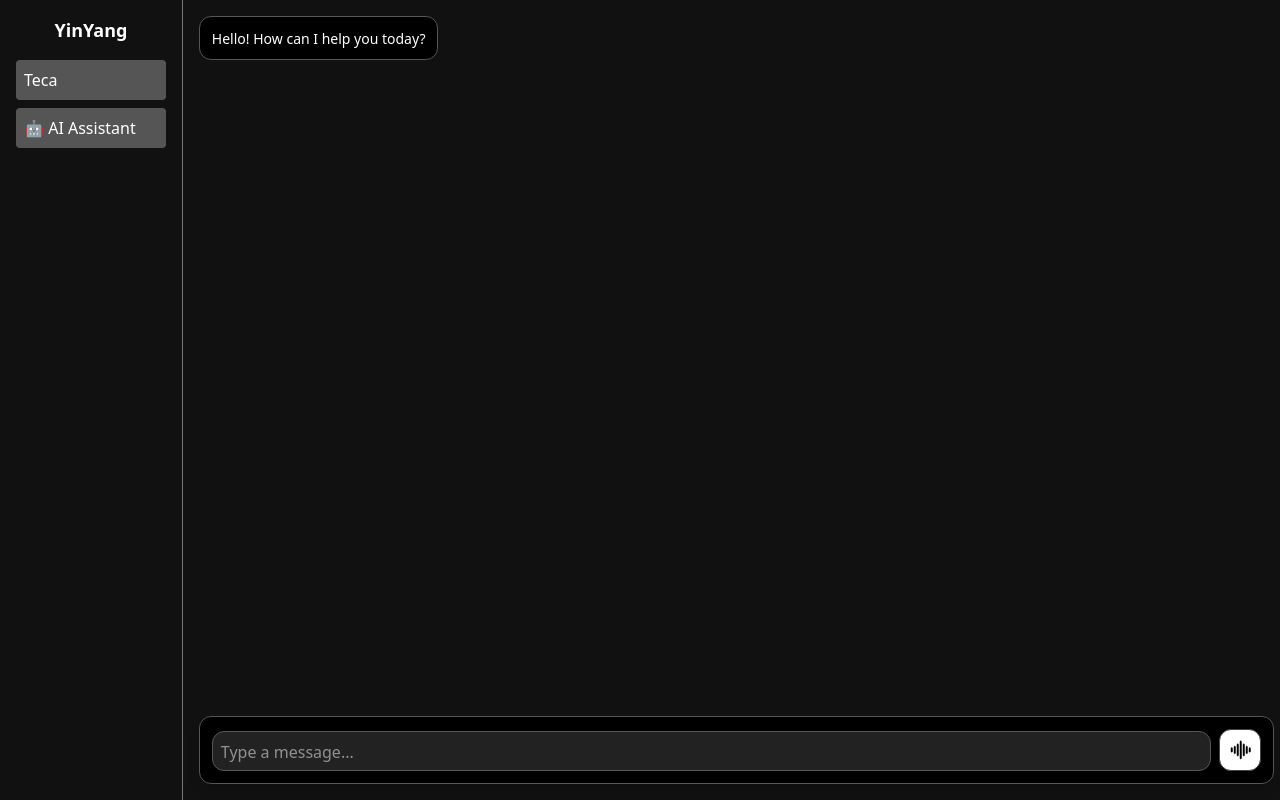
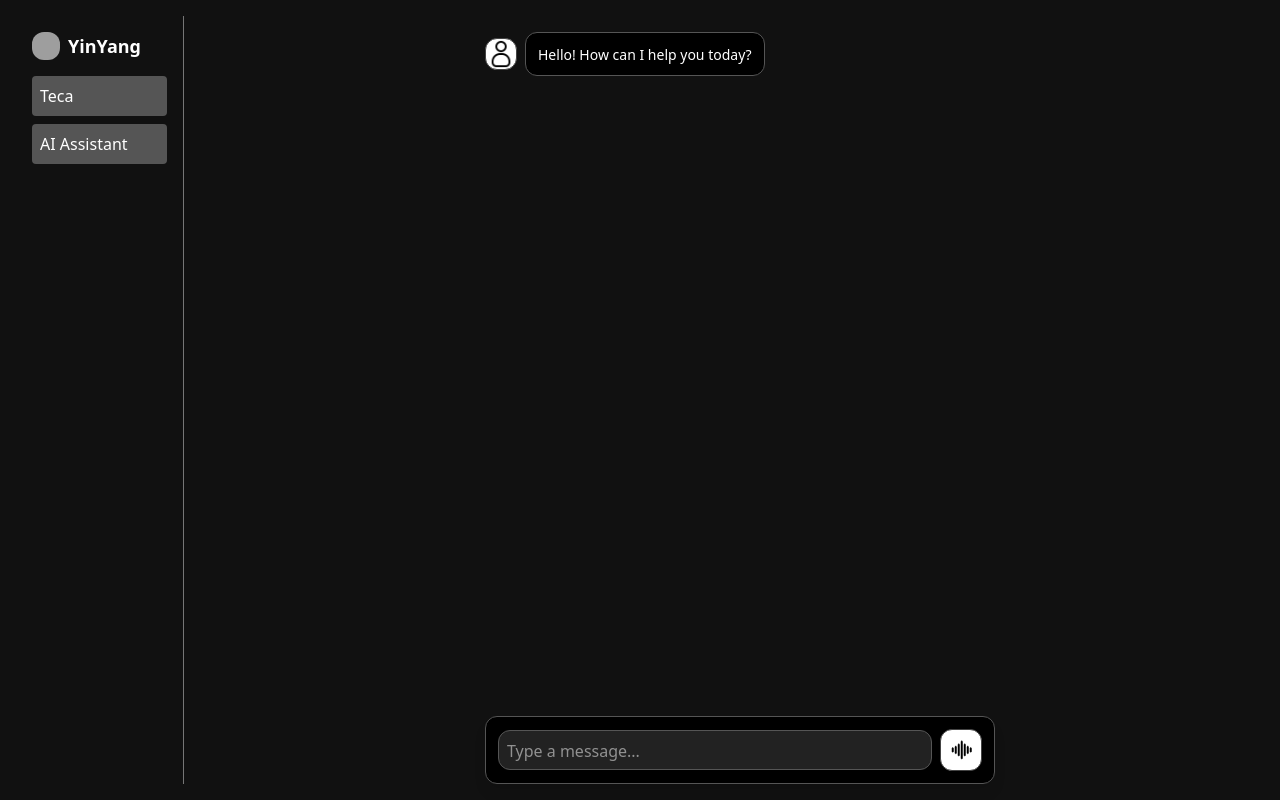
Before and after one commit to samirertt/yinyang, a React (Vite) app in the folder Frontend/: page /chat in a window 1280 px wide. Built offline with nearby package versions, Linux system fonts and the light colour scheme; grey boxes are pictures that could not be loaded.

Commit message:
Update
Todo: Minimize ChatHistory

```diff
--- a/Frontend/src/components/CharacterAvatar.tsx
+++ /dev/null
@@ -1,12 +0,0 @@
-import React from "react";
-
-const CharacterAvatar = ({ name, avatar }) => {
-  return (
-    <div className="flex items-center space-x-2">
-      <img src={avatar} alt={name} className="w-8 h-8 rounded-full" />
-      <span className="text-gray-300 font-medium">{name}</span>
-    </div>
-  );
-};
-
-export default CharacterAvatar;
--- a/Frontend/src/components/ChatHistory.tsx
+++ b/Frontend/src/components/ChatHistory.tsx
@@ -1,13 +1,26 @@
+import YinYang from "../assets/yinyang.png";
+
 export default function ChatHistory() {
   return (
-    <div className="w-1/7 bg-[var(--gray-black)] p-4 border-r border-[var(--gray-medium-dark)] flex flex-col">
-      <h2 className="text-lg font-semibold mb-4 text-[var(--white)]">YinYang</h2>
+    <div
+      className="w-full h-full bg-[var(--gray-black)] p-4 border-r border-[var(--gray-medium-dark)] flex flex-col"
+      style={{ whiteSpace: "pre-wrap", wordWrap: "break-word" }}
+    >
+      <div className="flex items-center gap-2 mb-4">
+        <img
+          src={YinYang}
+          alt="AI Avatar"
+          className="w-7 h-7 rounded-xl"
+        />
+        <h2 className="text-lg font-semibold text-[var(--white)]">YinYang</h2>
+      </div>
+
       <div className="space-y-2">
         <button className="w-full text-left p-2 bg-[var(--gray-darker)] text-[var(--white)] rounded hover:bg-[var(--gray-medium-dark)]">
-           Teca
+          Teca
         </button>
         <button className="w-full text-left p-2 bg-[var(--gray-darker)] text-[var(--white)] rounded hover:bg-[var(--gray-medium-dark)]">
-          🤖 AI Assistant
+          AI Assistant
         </button>
       </div>
     </div>
--- a/Frontend/src/components/InputBar.tsx
+++ b/Frontend/src/components/InputBar.tsx
@@ -1,5 +1,5 @@
 import { useState, useRef, useEffect } from "react";
-import SendIcon from "../assets/SendIcon.svg";  // Adjust the path if needed
+import SendIcon from "../assets/SendIcon.svg";
 import SpeakIcon from "../assets/SpeakIcon.svg";
 
 interface InputBarProps {
@@ -22,22 +22,20 @@ export default function InputBar({ sendMessage }: InputBarProps) {
     speechSynthesis.speak(speech);
   };
 
-  // Adjust the height of the textarea based on its content
   const adjustTextareaHeight = () => {
     if (textareaRef.current) {
-      textareaRef.current.style.height = "auto"; // Reset height to recalculate
+      textareaRef.current.style.height = "auto";
       textareaRef.current.style.height = `${textareaRef.current.scrollHeight}px`;
     }
   };
 
-  // Adjust the textarea height whenever the message changes
   useEffect(() => {
     adjustTextareaHeight();
   }, [message]);
 
   return (
     <div
-      className="fixed bottom-4 w-[83%] md:w-[84%] p-3 flex items-end rounded-xl shadow-lg"
+      className="fixed bottom-4 p-3 max-w-xs min-w-[510px] flex items-center rounded-xl shadow-lg"
       style={{
         backgroundColor: "var(--black)",
         color: "var(--gray-light)",
@@ -52,7 +50,7 @@ export default function InputBar({ sendMessage }: InputBarProps) {
           backgroundColor: "var(--gray-near-black)",
           color: "var(--white)",
           border: "1px solid var(--gray-darker)",
-          maxHeight: "150px" // Optional: Set a max height to prevent it from growing too much
+          maxHeight: "150px"
         }}
         value={message}
         onChange={(e) => setMessage(e.target.value)}
--- a/Frontend/src/components/MessageBubble.tsx
+++ b/Frontend/src/components/MessageBubble.tsx
@@ -1,4 +1,6 @@
 import { useRef, useEffect } from "react";
+import Avatar from "../assets/Avatar.png"
+
 
 interface MessageProps {
   text: string;
@@ -8,7 +10,6 @@ interface MessageProps {
 export default function MessageBubble({ text, sender }: MessageProps) {
   const messageRef = useRef<HTMLDivElement>(null);
 
-  // Adjust the height of the message bubble based on its content
   const adjustMessageHeight = () => {
     if (messageRef.current) {
       messageRef.current.style.height = "auto"; // Reset height to recalculate
@@ -16,27 +17,36 @@ export default function MessageBubble({ text, sender }: MessageProps) {
     }
   };
 
-  // Adjust the height whenever the text changes
   useEffect(() => {
     adjustMessageHeight();
   }, [text]);
 
   return (
-    <div className={`flex ${sender === "user" ? "justify-end" : "justify-start"}`}>
-      <div
+    <div className={`flex items-center gap-2 max-w-xs min-w-[510px] ${sender === "user" ? "justify-end" : "justify-start"}`}>
+        {sender === "ai" && (
+          <img
+            src={Avatar}
+            alt="AI Avatar"
+            className="w-8 h-8 rounded-xl"
+            style={{
+              backgroundColor: "var(--white)",
+              border: "1px solid var(--gray-even-darker)",
+            }}
+          />
+        )}
+        <div
         ref={messageRef}
         className={`p-3 rounded-xl max-w-xs text-sm overflow-hidden ${
           sender === "user"
-            ? "bg-[var(--gray-almost-black)] text-[var(--white)] border border-[var(--gray-darker)]"  // User messages: Blue with white text
+            ? "bg-[var(--gray-almost-black)] text-[var(--white)] border border-[var(--gray-darker)]"
             : "bg-[var(--black)] text-[var(--white)] border border-[var(--gray-darker)]"
         }`}
         style={{
           whiteSpace: "pre-wrap",
-          wordWrap: "break-word", // Break long words if necessary
-        }}
-      >
+          wordWrap: "break-word",
+        }}>
         {text}
-      </div>
+        </div>
     </div>
   );
 }
--- a/Frontend/src/pages/Chat.tsx
+++ b/Frontend/src/pages/Chat.tsx
@@ -1,4 +1,4 @@
-import { useState } from "react";
+import { useEffect, useRef, useState } from "react";
 import InputBar from "../components/InputBar";
 import Typing from "../components/Typing";
 import MessageBubble from "../components/MessageBubble";
@@ -14,6 +14,8 @@ export default function Chat() {
     { text: "Hello! How can I help you today?", sender: "ai" },
   ]);
   const [typing, setTyping] = useState<boolean>(false);
+  const messagesEndRef = useRef<HTMLDivElement>(null);
+
 
   const sendMessage = (message: string) => {
     setMessages([...messages, { text: message, sender: "user" }]);
@@ -28,19 +30,27 @@ export default function Chat() {
     }, 1000);
   };
 
+  useEffect(() => {
+    messagesEndRef.current?.scrollIntoView({ behavior: "smooth" });
+  }, [messages, typing]);
+
   return (
-    <div className="flex h-screen bg-[var(--gray-black)] text-[var(--gray-light)]">
+    <div className="top-0 flex h-screen bg-[var(--gray-black)] text-[var(--gray-light)] justify-center">
+      <div className="flex-none w-50 p-4 h-full">
         <ChatHistory />
-      <div className="flex-2 flex flex-col w-full h-full relative">
-        <div className="flex-grow p-4 space-y-4 overflow-y-auto">
+      </div>
+        {/* Add margin-top to create space for ChatHistory */}
+        <div className="flex-1 flex-col h-full relative "></div>
+          <div className="flex-grow p-4 space-y-4 overflow-y-auto flex flex-col " style={{ maxHeight: "calc(100vh - 5rem)", marginTop: '1rem' }}>
             {messages.map((msg, index) => (
               <MessageBubble key={index} text={msg.text} sender={msg.sender} />
             ))}
             {typing && <Typing />}
-          <InputBar sendMessage={sendMessage} />
-        </div>
+            <div ref={messagesEndRef} />
+            <div ><InputBar sendMessage={sendMessage} /></div>
 
           </div>
+        <div/>
       </div>
   );
 }
```
Also changed, not shown: 1 other file (tests, documents, lock files or other folders). Lines whose indentation alone changed are shown as unchanged.
